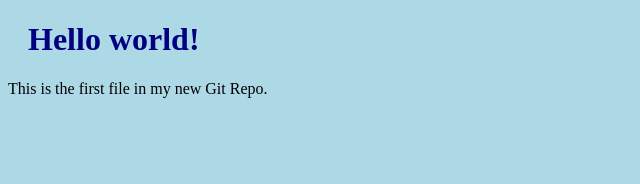
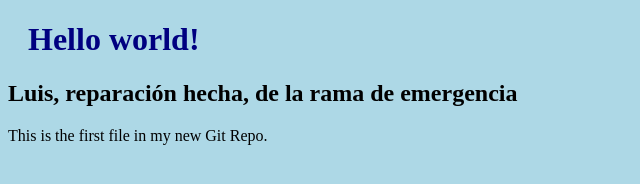
Before and after one commit to Luilli07/RepositorioPrueba, a plain HTML site: page index.html in a window 1280 px wide. Shown: the whole page, without its empty margins (0-640 px from the left). Drawn offline with Linux system fonts and the light colour scheme.

Commit message:
Rama de emergencia modifica el HTML

```diff
--- a/index.html
+++ b/index.html
@@ -6,6 +6,7 @@
 </head>
 <body>
 <h1>Hello world!</h1>
+<h2>Luis, reparación hecha, de la rama de emergencia</h2>
 <p>This is the first file in my new Git Repo.</p>
 </body>
 </html>
```
